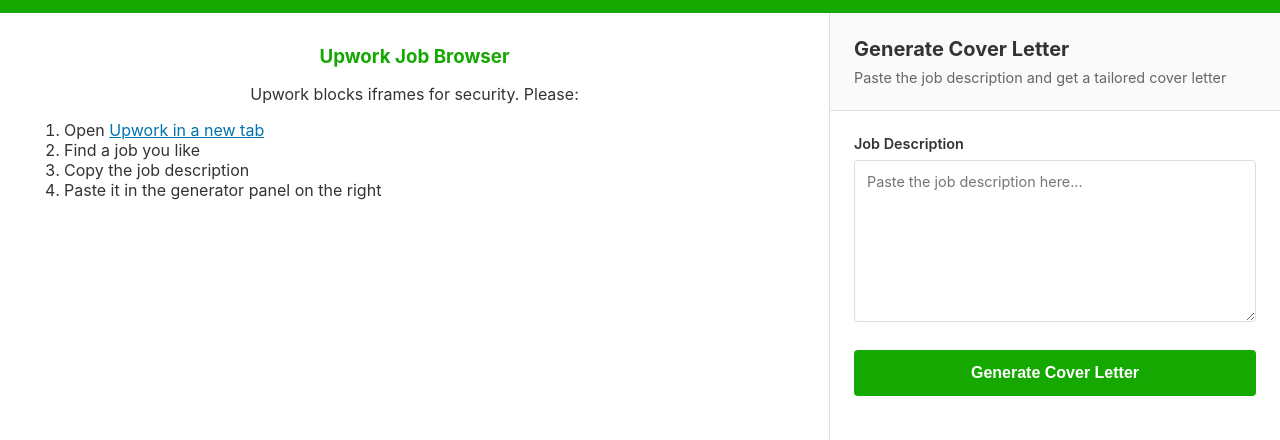
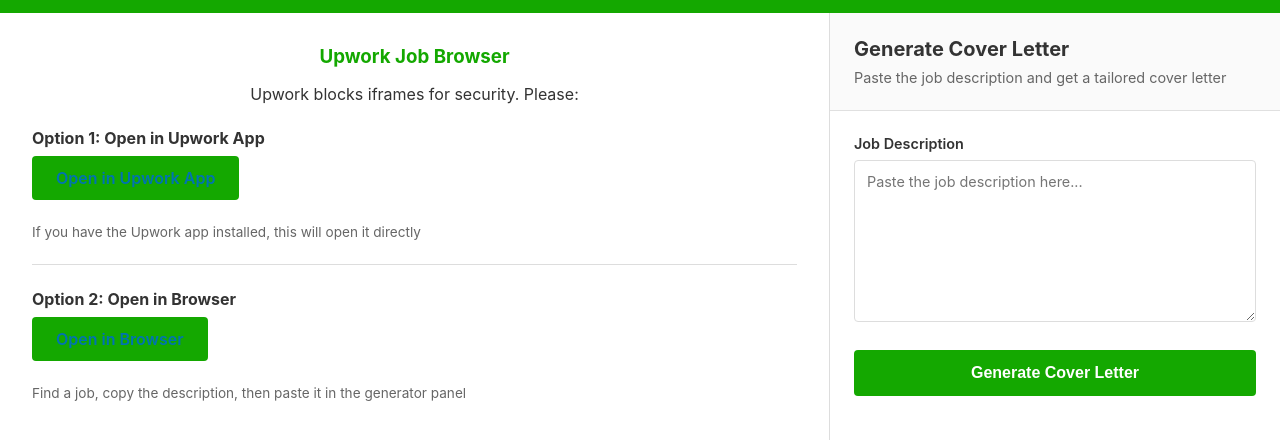
Before and after one commit to dcmcshan/upwork, a plain HTML site: page docs/index.html in a window 1280 px wide. Shown: the part 48-488 px from the top of the page. Drawn offline with Linux system fonts and the light colour scheme.

Commit message:
Add Upwork app deep link support for iOS/Android

```diff
--- a/docs/index.html
+++ b/docs/index.html
@@ -73,6 +73,49 @@
 
         .iframe-warning a {
             color: #0073b1;
+        }
+
+        .app-options {
+            text-align: left;
+            margin-top: 1.5rem;
+        }
+
+        .app-options p {
+            margin-bottom: 0.5rem;
+        }
+
+        .app-options strong {
+            color: #333;
+            display: block;
+            margin-bottom: 0.5rem;
+        }
+
+        .app-link {
+            display: inline-block;
+            padding: 0.75rem 1.5rem;
+            background: #14a800;
+            color: white;
+            text-decoration: none;
+            border-radius: 4px;
+            font-weight: 600;
+            margin-bottom: 1rem;
+            transition: background 0.2s;
+        }
+
+        .app-link:hover {
+            background: #108900;
+        }
+
+        .note {
+            color: #666;
+            font-size: 0.85rem;
+            margin-top: 0.5rem;
+        }
+
+        .app-options hr {
+            border: none;
+            border-top: 1px solid #ddd;
+            margin: 1.5rem 0;
         }
 
         .generator-panel {
@@ -223,12 +266,17 @@
             <div class="iframe-warning">
                 <h3>Upwork Job Browser</h3>
                 <p>Upwork blocks iframes for security. Please:</p>
-                <ol>
-                    <li>Open <a href="https://www.upwork.com/nx/search/jobs/" target="_blank">Upwork in a new tab</a></li>
-                    <li>Find a job you like</li>
-                    <li>Copy the job description</li>
-                    <li>Paste it in the generator panel on the right</li>
-                </ol>
+                <div class="app-options">
+                    <p><strong>Option 1: Open in Upwork App</strong></p>
+                    <a href="upwork://nx/search/jobs" class="app-link">Open in Upwork App</a>
+                    <p class="note">If you have the Upwork app installed, this will open it directly</p>
+
+                    <hr>
+
+                    <p><strong>Option 2: Open in Browser</strong></p>
+                    <a href="https://www.upwork.com/nx/search/jobs/" target="_blank" class="app-link">Open in Browser</a>
+                    <p class="note">Find a job, copy the description, then paste it in the generator panel</p>
+                </div>
             </div>
         </div>
 
```
Also changed, not shown: docs/manifest.json (added).
